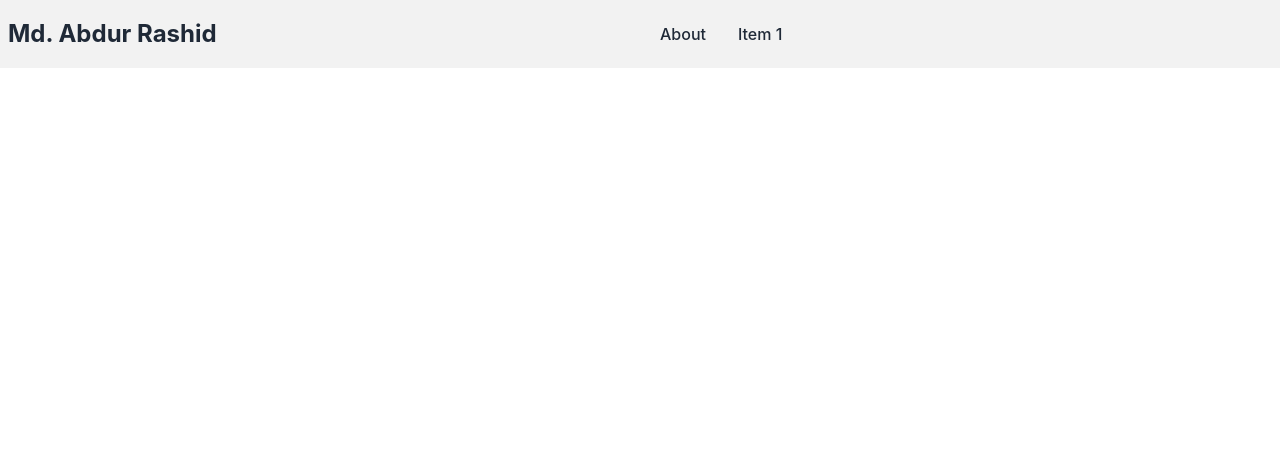
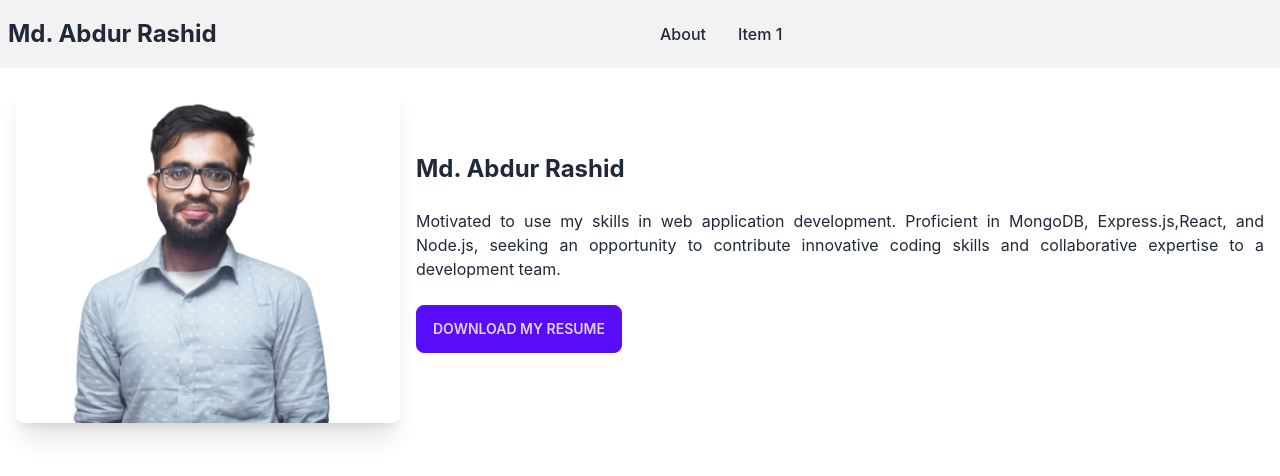
Before and after one commit to Sawom/Md_Abdur_Rashid, a React (Create React App) app: page / in a window 1280 px wide. Shown: the top 476 px of the page. Built offline with nearby package versions, Linux system fonts and the light colour scheme.

Commit message:
about done

```diff
--- a/src/App.js
+++ b/src/App.js
@@ -7,7 +7,7 @@ import Home from './Components/Home/Home/Home';
 
 function App() {
   return (
-    <div  >
+    < >
         <BrowserRouter>
           <Header></Header>
           <Routes>
@@ -19,7 +19,7 @@ function App() {
 
 
 
-    </div>
+    </>
   );
 }
 
--- a/src/Components/Header/Header.js
+++ b/src/Components/Header/Header.js
@@ -4,9 +4,9 @@ import './Header.css';
 
 const Header = () => {
     return (
-        <div className='bg-base-200 ' >
-            <div className="navbar  container mx-auto">
+        <div className=' bg-base-200  ' >
                      {/* 1st */}
+                <div className='navbar container mx-auto' >
                     <div className="navbar-start">
                         <div className="dropdown">
                         <label tabIndex={0} className="btn btn-ghost lg:hidden">
@@ -27,7 +27,11 @@ const Header = () => {
                             <li><Link> <span className='linkStyle' >Item 1</span> </Link></li>
                         </ul>
                     </div>
-            </div>
+
+                </div>
+
+
+
         </div>
     );
 };
--- /dev/null
+++ b/src/Components/Home/About/About.css
@@ -0,0 +1,4 @@
+.pStyle{
+    text-align: justify;
+    text-justify: ayto;
+}
--- a/src/Components/Home/About/About.js
+++ b/src/Components/Home/About/About.js
@@ -1,9 +1,23 @@
 import React from 'react';
+import Me from '../../../images/cvpics.png'
+import './About.css'
 
 const About = () => {
     return (
-        <div>
-
+        <div className='container mx-auto' >
+            {/* from daisy ui */}
+           <div className="hero  bg-base-100">
+                <div className="hero-content flex-col lg:flex-row md:flex-row">
+                    <img src={Me} className="max-w-sm rounded-lg shadow-xl" />
+                    <div>
+                    <h1 className="text-2xl font-bold">Md. Abdur Rashid</h1>
+                    <p className="py-6 pStyle">
+                        Motivated to use my skills in web application development. Proficient in MongoDB, Express.js,React, and Node.js, seeking an opportunity to contribute innovative coding skills and collaborative expertise to a development team.
+                        </p>
+                    <button className="btn btn-primary">Download My Resume </button>
+                    </div>
+                </div>
+            </div>
         </div>
     );
 };
```
